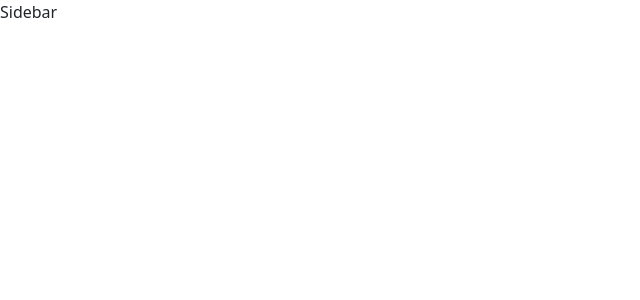
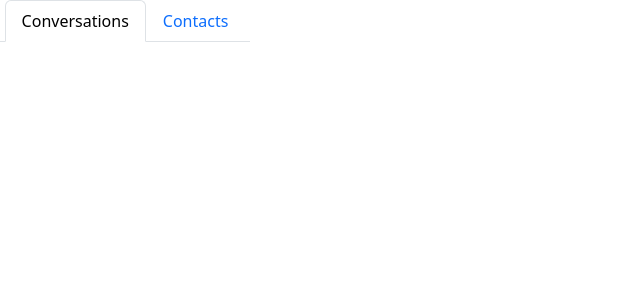
Before and after one commit to RedEcks/chat-app-v2, a React (Create React App) app in the folder frontend/: page / in a window 1280 px wide. Both pictures are taken after typing "Sample" into the empty fields and a click on the button "Login". Shown: the top 300 px of the page, without its empty margins (0-640 px from the left). Built offline with nearby package versions, Linux system fonts and the light colour scheme.

Commit message:
added conversation and contenttabs to sidebar component

```diff
--- a/frontend/src/components/Sidebar.js
+++ b/frontend/src/components/Sidebar.js
@@ -1,7 +1,25 @@
-import React from 'react'
+import React, { useState } from 'react'
+import { Tab, Nav } from 'react-bootstrap'
+
+
+const CONVERSATION_KEY = 'conversations'
+const CONTACTS_KEY = 'contacts'
 
 export default function Sidebar({id}) {
+    const [activeKey, setActiveKey]=useState(CONVERSATION_KEY)
+
   return (
-    <div>Sidebar</div>
+    <div style={{width: '250px'}} className='d-flex flex-column'>
+        <Tab.Container activeKey={activeKey} onSelect={setActiveKey}>
+            <Nav variant='tabs' className='justify-content-center'>
+                <Nav.Item>
+                    <Nav.Link eventKey={CONVERSATION_KEY}>Conversations</Nav.Link>
+                </Nav.Item>
+                <Nav.Item>
+                    <Nav.Link eventKey={CONTACTS_KEY}>Contacts</Nav.Link>
+                </Nav.Item>
+            </Nav>
+        </Tab.Container>
+    </div>
   )
 }
```
